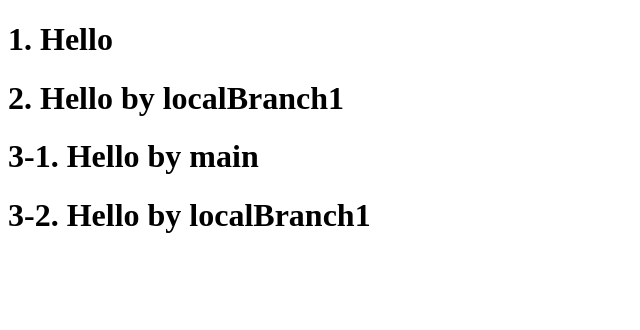
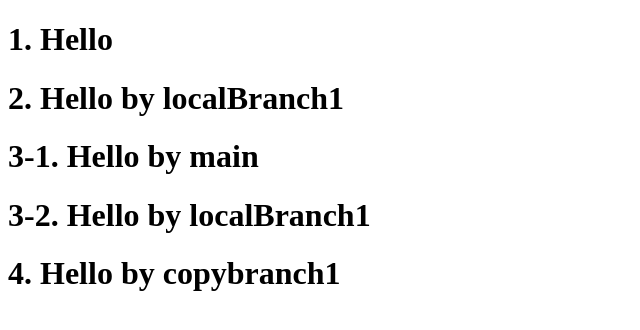
Before and after one commit to evas911/test20220302, a website: page index.html in a window 1280 px wide. Shown: the whole page, without its empty margins (0-640 px from the left). Drawn offline with Linux system fonts and the light colour scheme.

Commit message:
...copyBranch1

```diff
--- a/index.html
+++ b/index.html
@@ -11,5 +11,6 @@
   <h1>2. Hello by localBranch1</h1>
   <h1>3-1. Hello by main</h1>
   <h1>3-2. Hello by localBranch1</h1>
+  <h1>4. Hello by copybranch1</h1>
 </body>
 </html>
```
